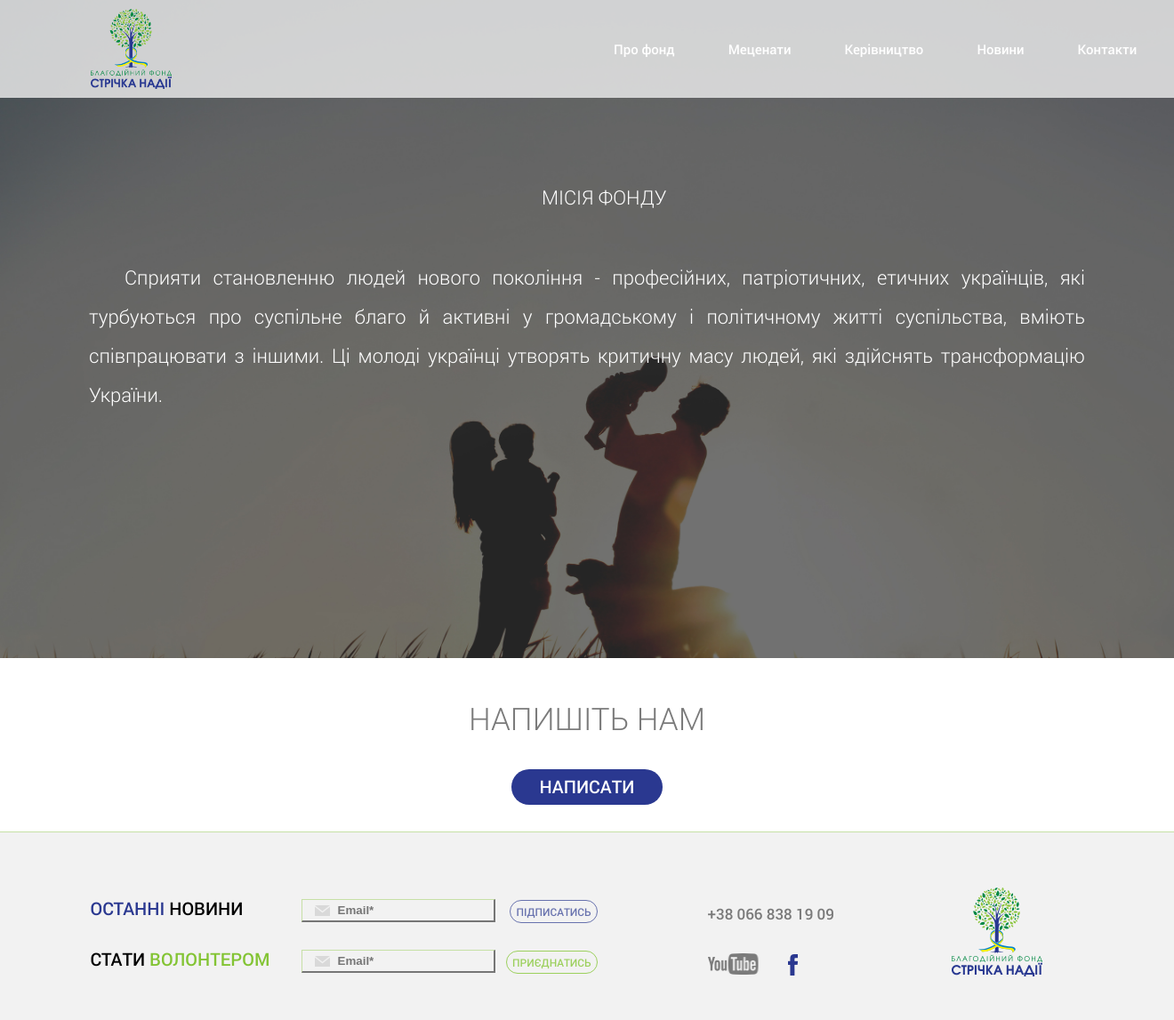
After one commit to ivanivan911/fond, a PHP site: page /about-mission.php in a window 1320 px wide. The commit adds this page. Shown: the whole page at 89% size. Run offline with PHP 8.4, Linux system fonts and the light colour scheme.

Commit message:
new page

```diff
--- /dev/null
+++ b/about-mission.php
@@ -0,0 +1,49 @@
+<!doctype html>
+<html lang="en">
+<head>
+    <meta charset="UTF-8">
+    <title>Founders</title>
+    <link rel="stylesheet" href="css/reset.css">
+    <link rel="stylesheet" href="css/main.css">
+    <script src="./js/jquery-2.2.4.js"></script>
+</head>
+<body id="about-mission">
+<header class="scroll-header">
+    <div class="wrapper">
+        <h1 class="header-logo scroll-header-logo">
+            <a href="index.php">
+                <img class="header-logo-img scroll-header-logo-img" src="img/logo.png" alt="Logo">
+            </a>
+        </h1>
+        <nav class="header-nav scroll-header-nav">
+            <ul class="header-nav-list">
+                <li class="header-nav-list-item"><a href="index.php#about-us-anchor" class="header-nav-link scroll-header-nav-list-item">Про фонд</a></li>
+                <li class="header-nav-list-item"><a href="leadership.php" class="header-nav-link scroll-header-nav-list-item">Меценати</a></li>
+                <li class="header-nav-list-item"><a href="leadership.php" class="header-nav-link scroll-header-nav-list-item">Керівництво</a></li>
+                <li class="header-nav-list-item"><a href="index.php#news" class="header-nav-link scroll-header-nav-list-item">Новини</a></li>
+                <li class="header-nav-list-item"><a href="#footer" id="toFooter" class="header-nav-link scroll-header-nav-list-item">Контакти</a></li>
+            </ul>
+        </nav>
+    </div>
+</header>
+<div class="main">
+    <div class="mission">
+        <p class="mission-header">МІСІЯ ФОНДУ</p>
+        <p class="mission-text">Сприяти становленню людей нового покоління - професійних, патріотичних,
+            етичних українців, які турбуються про суспільне благо й активні у громадському і політичному житті суспільства, вміють співпрацювати з іншими.
+
+           Ці молоді українці утворять критичну масу людей, які здійснять трансформацію України.
+        </p>
+    </div>
+    <div class="write-us">
+        <h3 class="write-us-header">НАПИШІТЬ НАМ</h3>
+        <div class="feedback-link">
+            <a href="#">НАПИСАТИ</a>
+        </div>
+    </div>
+
+</div>
+<?php include('./elements/footer.php')?>
+<script type="text/javascript" src="js/leadership.js"></script>
+</body>
+</html>
--- a/css/main.css
+++ b/css/main.css
@@ -819,3 +819,37 @@ footer {
 .write-us{
     padding-bottom: 30px;
 }
+
+#about-mission .mission{
+    height:740px;
+    background: url('../img/fund_mission.jpg');
+    background-size: cover;
+    background-position: 40% 20%;
+}
+
+.mission-text {
+    padding: 10px 100px;
+    font-family: "Roboto Light", sans-serif;
+    font-size: 22px;
+    color: white;
+    position: absolute;
+    /* left: 50%; */
+    top: 280px;
+    text-indent: 40px;
+    line-height: 2;
+    text-align: justify;
+}
+
+.mission-header {
+    /* padding: 10px 100px; */
+    font-family: "Roboto Light", sans-serif;
+    font-size: 22px;
+    color: white;
+    position: absolute;
+    left: 50%;
+    margin-left: -91px;
+    top: 200px;
+    text-indent: 40px;
+    line-height: 2;
+    text-align: center;
+}
--- a/elements/footer.php
+++ b/elements/footer.php
@@ -17,10 +17,10 @@
             </div>
         </div>
         <div class="contact-info">
-            <a class="phone-number" href="tel: 0500000000">+380 000-00-00</a>
+            <a class="phone-number" href="tel: +380668381909">+38 066 838 19 09</a>
             <div class="footer-social">
-                <a id="youtube-link" href="#">YouTube</a>
-                <a id="facebook-link" href="#">Facebook</a>
+                <a id="youtube-link" href="https://www.youtube.com/channel/UC4bNNCpsXWIEcaAn_rSLfeQ">YouTube</a>
+                <a id="facebook-link" href="https://www.facebook.com/StrichkaNadii/">Facebook</a>
             </div>
         </div>
         <a href="index.php"><img src="img/logo_footer.png" alt="" id="footer-logo"></a>
--- a/index.php
+++ b/index.php
@@ -47,6 +47,7 @@
                         </div>
                     </div>
                 </li>
+
             </ul>
             <nav class="slides-navigation">
                 <a href="#" class="next"></a>
@@ -61,7 +62,7 @@
                 <p>	<span class="headings">Місія фонду </span> полягає у
                     розвитку громадянського суспільства, підтримці та підвищенні соціальних благ населення України. </p>
 
-                <a href="#">Детальніше Про Місію Фонду</a>
+                <a href="about-mission.php">Детальніше Про Місію Фонду</a>
             </article>
             <div class="activity-fond">
                 <p class="block-header">
--- a/js/libs/superslides-0.6.2/dist/stylesheets/superslides.css
+++ b/js/libs/superslides-0.6.2/dist/stylesheets/superslides.css
@@ -23,7 +23,7 @@
   margin: 0 auto;
   position: absolute;
   z-index: 3;
-  top: 46%;
+  top: 62%;
   width: 100%;
 }
 .slides-navigation a {
```
Also changed, not shown: img/fund_mission.jpg (added).
